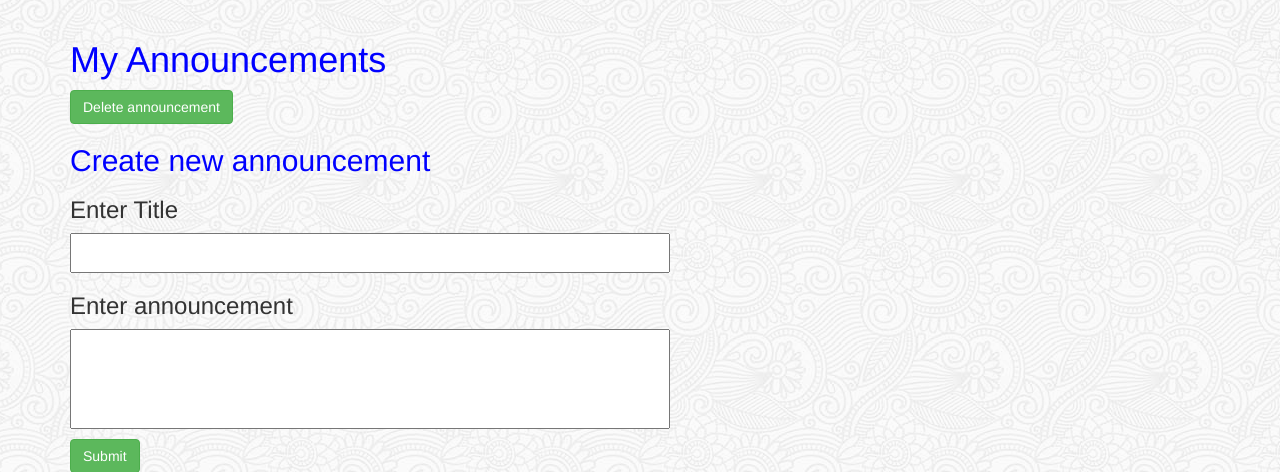
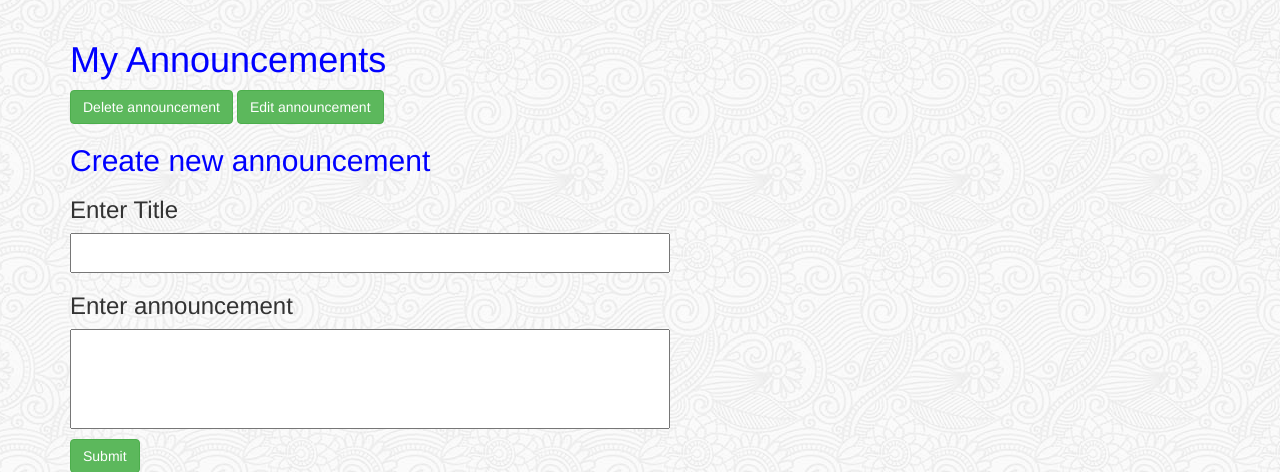
Before and after one commit to dgreasi/Athletic-Team, a Django app: page /announcementsApp/myannouncements/ in a window 1280 px wide. Shown: the part 52-524 px from the top of the page. Run offline with Django 3.2, Linux system fonts and the light colour scheme; data comes from the database, SQL or seed files in the repository; some libraries are stand-ins or nearby versions.

Commit message:
Creating basic view to edit announcements.

```diff
--- a/AthleticTeam/announcementsApp/templates/announcementsApp/myannouncements.html
+++ b/AthleticTeam/announcementsApp/templates/announcementsApp/myannouncements.html
@@ -22,7 +22,8 @@
         {% endfor %}
 
         {% if error_message %}<p><strong>{{ error_message }}</strong></p>{% endif %}
-        <input type="submit" name="submit" value="Delete announcement" class="btn btn-success" />
+        <input type="submit" name="delete" value="Delete announcement" class="btn btn-success" />
+        <input type="submit" name="edit" value="Edit announcement" class="btn btn-success" />
     </form>
 
     <!-- Make new Announcement -->
--- a/AthleticTeam/announcementsApp/urls.py
+++ b/AthleticTeam/announcementsApp/urls.py
@@ -9,6 +9,7 @@ urlpatterns = [
     url(r'^announce/$', views.announce, name='announce'),
     url(r'^myannouncements/$', views.MyannouncementsView.as_view(), name='myannouncements'),
 
+    url(r'^(?P<announcement_id>[0-9]+)/edit_announcement/$', views.EditAnnView.as_view(), name='edit_announcement'),
     url(r'^deleteAnnouncement/$', views.deleteAnnouncement, name='deleteAnnouncement'),
 
     url(r'^(?P<announcement_id>[0-9]+)/delete/$', views.delete, name='delete'),
--- a/AthleticTeam/announcementsApp/views.py
+++ b/AthleticTeam/announcementsApp/views.py
@@ -67,6 +67,14 @@ class DetailView(generic.DetailView):
         """
         return Announcement.objects.filter(pub_date__lte=timezone.now())
 
+class EditAnnView(generic.DetailView):
+    model = Announcement
+    template_name = 'announcementsApp/edit_announcement.html'
+    def get_queryset(self):
+        """
+        Excludes any Announcements that aren't published yet.
+        """
+        return Announcement.objects.filter(pub_date__lte=timezone.now())
 
 class ResultsView(generic.DetailView):
     model = Announcement
```
Also changed, not shown: AthleticTeam/announcementsApp/templates/announcementsApp/edit_announcement.html (added, +38 -0 lines).
